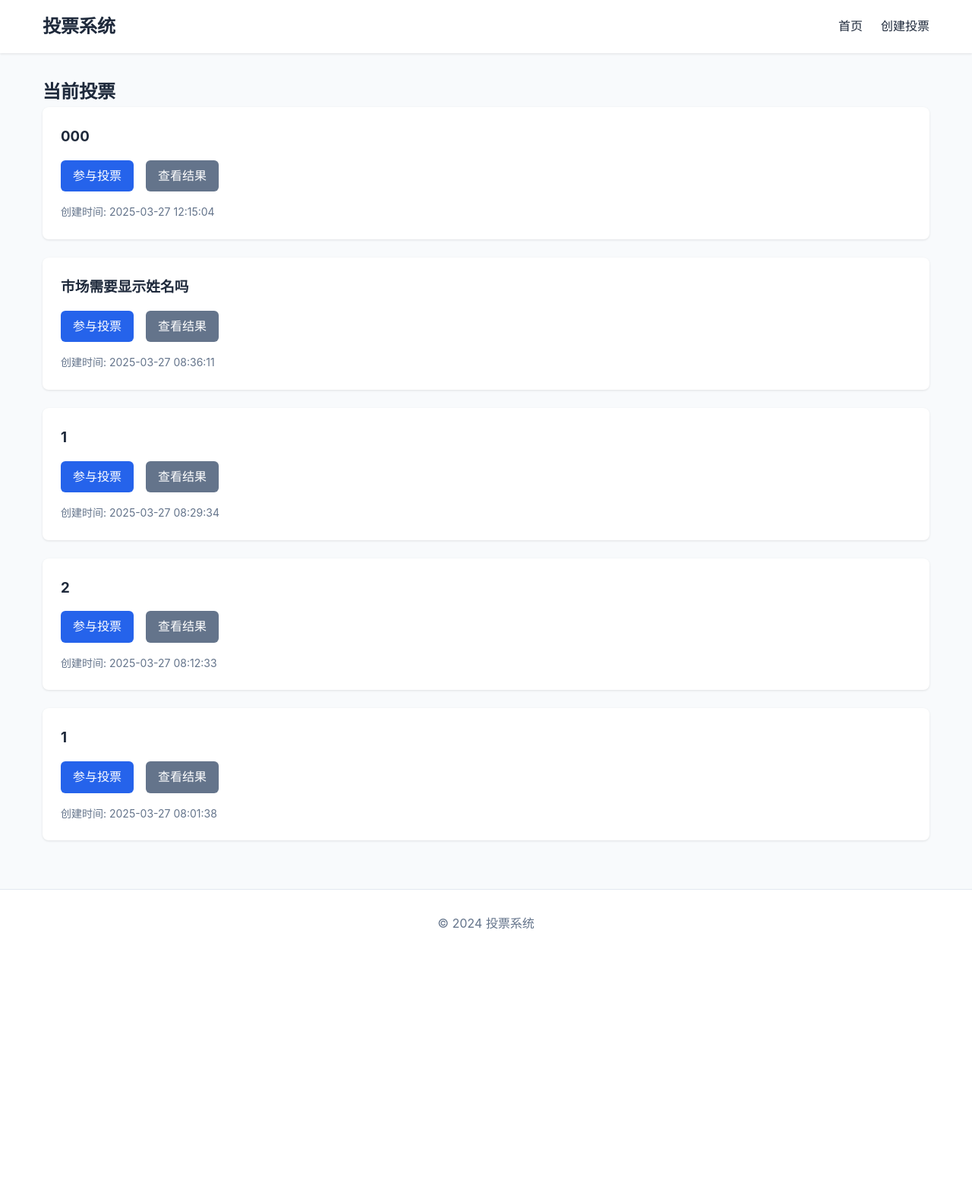
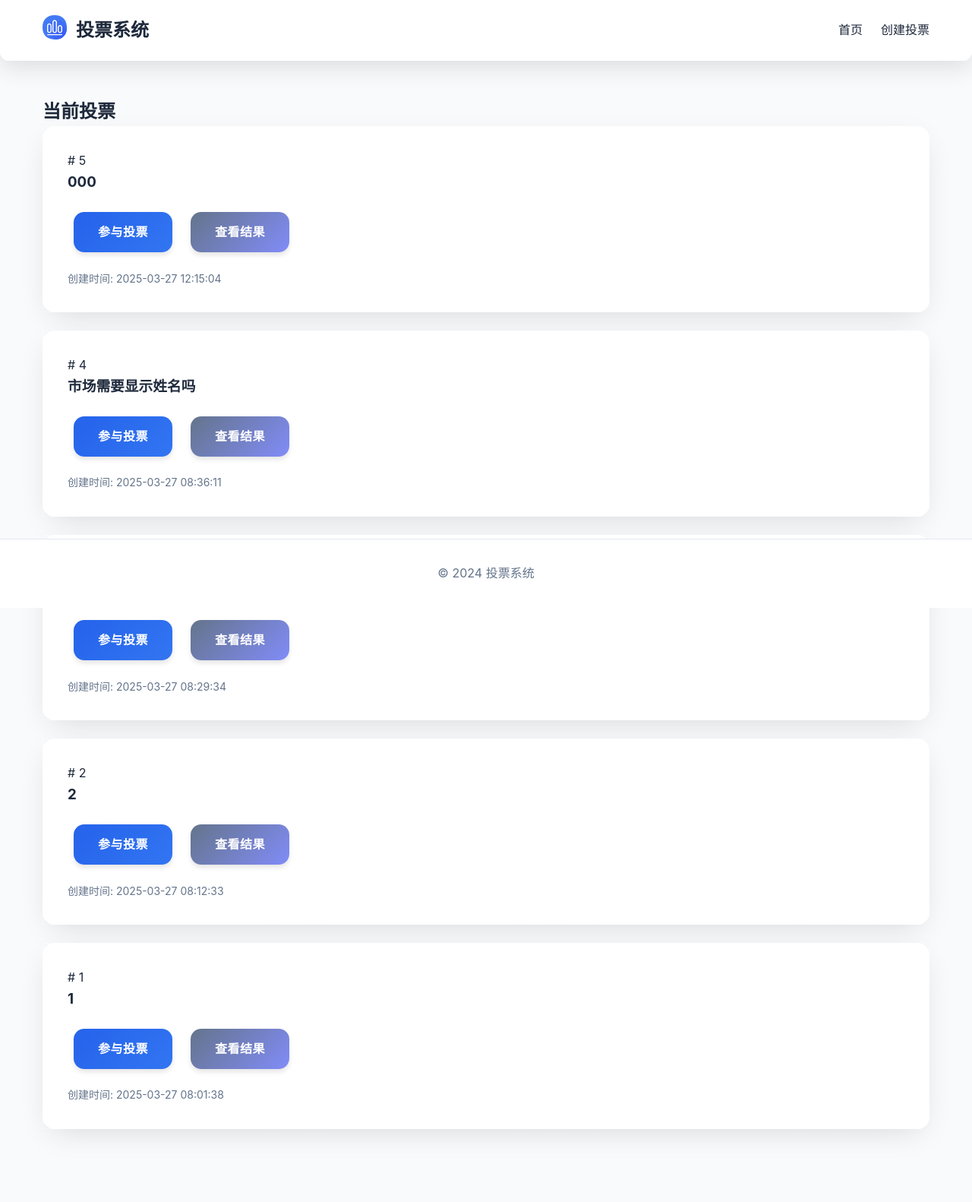
Before and after one commit to AllpickMode/vote, a Flask app: page / in a window 1280 px wide. Shown: the whole page at 76% size. Before the commit the page ends 1223 px from the top, so only its background shows below. Run offline with Flask 3, Linux system fonts and the light colour scheme; data comes from the database, SQL or seed files in the repository; both versions use the stored data as it was after the commit; some libraries are stand-ins or nearby versions.

Commit message:
优化了一些样式和序号显示

```diff
--- a/app.py
+++ b/app.py
@@ -36,7 +36,7 @@ def init_db():
 @app.route('/')
 def index():
     db = get_db()
-    polls = db.execute('SELECT * FROM polls ORDER BY created_at DESC').fetchall()
+    polls = db.execute('SELECT * FROM polls ORDER BY id DESC').fetchall()
     return render_template('index.html', polls=polls)
 
 @app.route('/create', methods=['GET', 'POST'])
--- a/schema.sql
+++ b/schema.sql
@@ -4,8 +4,12 @@ DROP TABLE IF EXISTS options;
 CREATE TABLE polls (
     id INTEGER PRIMARY KEY AUTOINCREMENT,
     question TEXT NOT NULL,
-    created_at TIMESTAMP DEFAULT CURRENT_TIMESTAMP
+    created_at DATETIME DEFAULT CURRENT_TIMESTAMP
 );
+
+-- 为现有数据添加created_at时间戳（假设投票按id顺序创建）
+UPDATE polls SET created_at = DATETIME('now', '-' || id || ' minutes')
+WHERE created_at IS NULL;
 
 CREATE TABLE options (
     id INTEGER PRIMARY KEY AUTOINCREMENT,
--- a/static/style.css
+++ b/static/style.css
@@ -2,12 +2,17 @@
 :root {
     --primary-color: #2563eb;
     --secondary-color: #64748b;
+    --accent-color: #3b82f6;
     --background-color: #f8fafc;
     --text-color: #1e293b;
     --border-color: #e2e8f0;
     --success-color: #22c55e;
     --error-color: #ef4444;
     --warning-color: #f59e0b;
+    --radius: 0.75rem;
+    --transition: all 0.3s cubic-bezier(0.4, 0, 0.2, 1);
+    --shadow-md: 0 4px 6px -1px rgba(0, 0, 0, 0.1);
+    --shadow-lg: 0 10px 15px -3px rgba(0, 0, 0, 0.1);
 }
 
 * {
@@ -21,6 +26,7 @@ body {
     line-height: 1.6;
     color: var(--text-color);
     background-color: var(--background-color);
+    padding-bottom: 4rem; /* 给页脚留出空间 */
 }
 
 /* 布局 */
@@ -32,10 +38,24 @@ body {
 
 /* 导航栏 */
 nav {
-    background-color: white;
-    box-shadow: 0 1px 3px rgba(0, 0, 0, 0.1);
-    padding: 1rem 0;
-    margin-bottom: 2rem;
+    background: linear-gradient(135deg, rgba(255, 255, 255, 0.98) 0%, rgba(245, 247, 250, 0.97) 100%);
+    backdrop-filter: blur(20px) saturate(200%);
+    box-shadow: 0 12px 40px rgba(0, 0, 0, 0.1);
+    padding: 1.2rem 0;
+    margin-bottom: 3rem;
+    position: sticky;
+    top: 0;
+    z-index: 50;
+    border-bottom: 1px solid rgba(0, 0, 0, 0.05);
+    transition: var(--transition);
+    border-radius: 0 0 var(--radius) var(--radius);
+    border: 1px solid rgba(255, 255, 255, 0.25);
+    background-blend-mode: overlay;
+}
+
+nav:hover {
+    box-shadow: 0 8px 32px rgba(0, 0, 0, 0.12);
+    background: linear-gradient(135deg, rgba(255, 255, 255, 0.98) 0%, rgba(255, 255, 255, 0.98) 100%);
 }
 
 .nav-container {
@@ -45,6 +65,30 @@ nav {
     max-width: 1200px;
     margin: 0 auto;
     padding: 0 1rem;
+    gap: 1.5rem;
+}
+
+/* 添加图标容器样式 */
+.nav-brand {
+    display: flex;
+    align-items: center;
+    gap: 0.75rem;
+    text-decoration: none;
+}
+
+.nav-brand img {
+    height: 32px;
+    width: 32px;
+    transition: transform 0.3s ease;
+}
+
+.nav-brand:hover img {
+    transform: scale(1.1);
+}
+
+/* 调整导航链接间距 */
+nav ul {
+    gap: 2rem;
 }
 
 nav h1 {
@@ -97,31 +141,107 @@ nav ul a:hover {
     }
 }
 
-/* 按钮样式 */
+/* 按钮样式 - 现代渐变设计 */
 .button {
-    display: inline-block;
-    padding: 0.5rem 1rem;
-    background-color: var(--primary-color);
+    display: inline-flex;
+    align-items: center;
+    justify-content: center;
+    padding: 0.85rem 2rem;
+    margin: 0.5rem;
+    background: linear-gradient(135deg, var(--primary-color), var(--accent-color));
     color: white;
     text-decoration: none;
-    border-radius: 0.375rem;
     border: none;
+    border-radius: calc(var(--radius) + 2px);
     cursor: pointer;
     font-size: 1rem;
-    transition: all 0.2s;
+    font-weight: 600;
+    transition: var(--transition);
+    position: relative;
+    overflow: hidden;
+    letter-spacing: 0.5px;
+    transform: perspective(100px) translateZ(0);
+    will-change: transform;
+    box-shadow: 0 4px 6px rgba(0, 0, 0, 0.1);
+    background-size: 200% auto;
 }
 
 .button:hover {
-    background-color: #1d4ed8;
-    transform: translateY(-1px);
+    background-position: right center;
+    transform: translateY(-2px) scale(1.02);
+    box-shadow: 0 6px 12px rgba(0, 0, 0, 0.15);
 }
 
+.button:active {
+    transform: translateY(0) scale(0.98);
+}
+
+.button::after {
+    content: '';
+    position: absolute;
+    top: 0;
+    left: 0;
+    width: 100%;
+    height: 100%;
+    background: linear-gradient(
+        45deg,
+        rgba(255, 255, 255, 0.3) 0%,
+        rgba(255, 255, 255, 0.1) 50%,
+        rgba(255, 255, 255, 0.3) 100%
+    );
+    opacity: 0;
+    transition: opacity 0.3s ease;
+}
+
+.button:hover::after {
+    opacity: 1;
+    animation: shine 1.5s infinite;
+}
+
+@keyframes shine {
+    0% { background-position: -100px; }
+    100% { background-position: 200px; }
+}
+
+.button::before {
+    content: '';
+    position: absolute;
+    top: 0;
+    left: 0;
+    width: 100%;
+    height: 100%;
+    background: rgba(255, 255, 255, 0.1);
+    opacity: 0;
+    transition: opacity 0.3s ease;
+}
+
+.button:hover {
+    transform: translateY(-2px);
+    box-shadow: var(--shadow-md);
+}
+
+.button:hover::before {
+    opacity: 1;
+}
+
+.button:active {
+    transform: translateY(0);
+}
+
+/* 次级按钮 */
 .button.secondary {
-    background-color: var(--secondary-color);
+    background: linear-gradient(135deg, var(--secondary-color), #818cf8);
+    position: relative;
 }
 
 .button.secondary:hover {
-    background-color: #475569;
+    background: linear-gradient(135deg, #4f46e5, #6366f1);
+    transform: translateY(-2px);
+    box-shadow: var(--shadow-md);
+}
+
+.button.secondary:active {
+    transform: translateY(0);
 }
 
 /* 投票列表 */
@@ -132,16 +252,51 @@ nav ul a:hover {
 }
 
 .poll-card {
-    background-color: white;
-    border-radius: 0.5rem;
-    padding: 1.5rem;
-    box-shadow: 0 1px 3px rgba(0, 0, 0, 0.1);
-    transition: transform 0.2s;
+    background: rgba(255, 255, 255, 0.95);
+    border-radius: calc(var(--radius) + 4px);
+    padding: 2rem;
+    box-shadow: 0 12px 40px -12px rgba(0, 0, 0, 0.15);
+    transition: var(--transition);
+    position: relative;
+    overflow: hidden;
+    border: 1px solid rgba(255, 255, 255, 0.3);
+    transform: translateY(0);
+    backdrop-filter: blur(8px);
+    border-image: linear-gradient(
+        135deg,
+        rgba(255, 255, 255, 0.4) 0%,
+        rgba(255, 255, 255, 0.1) 100%
+    ) 1;
 }
 
 .poll-card:hover {
-    transform: translateY(-2px);
-    box-shadow: 0 4px 6px rgba(0, 0, 0, 0.1);
+    transform: translateY(-6px);
+    box-shadow: 0 20px 40px -10px rgba(0, 0, 0, 0.12);
+}
+
+.poll-card::before {
+    content: '';
+    position: absolute;
+    top: 0;
+    left: -100%;
+    width: 100%;
+    height: 100%;
+    background: linear-gradient(
+        120deg,
+        rgba(255, 255, 255, 0),
+        rgba(255, 255, 255, 0.3),
+        rgba(255, 255, 255, 0)
+    );
+    transition: left 0.6s;
+}
+
+.poll-card:hover::before {
+    left: 100%;
+}
+
+.poll-card:hover {
+    transform: translateY(-4px);
+    box-shadow: var(--shadow-lg);
 }
 
 .poll-card h3 {
@@ -151,7 +306,7 @@ nav ul a:hover {
 
 .poll-actions {
     display: flex;
-    gap: 1rem;
+    gap: 0.5rem;
     margin-top: 1rem;
 }
 
@@ -363,12 +555,16 @@ nav ul a:hover {
 
 /* 页脚 */
 footer {
-    margin-top: 4rem;
+    position: fixed;
+    left: 0;
+    bottom: 0;
+    width: 100%;
     padding: 2rem 0;
     background-color: white;
     border-top: 1px solid var(--border-color);
     text-align: center;
     color: var(--secondary-color);
+    z-index: 10;
 }
 
 /* 辅助类 */
--- a/templates/base.html
+++ b/templates/base.html
@@ -1,18 +1,28 @@
 <!DOCTYPE html>
-<html lang="en">
+<html lang="zh-CN">
 <head>
     <meta charset="UTF-8">
     <meta name="viewport" content="width=device-width, initial-scale=1.0">
-    <title>{% block title %}{% endblock %} - 投票系统</title>
+    <link rel="icon" href="{{ url_for('static', filename='icons/vote-icon.svg') }}" type="image/svg+xml">
+    <title>{% block title %}{% endblock %} - Vote App</title>
     <link rel="stylesheet" href="{{ url_for('static', filename='style.css') }}">
 </head>
 <body>
-    <nav>
-        <div class="nav-container">
-            <h1><a href="{{ url_for('index') }}">投票系统</a></h1>
-            <ul>
-                <li><a href="{{ url_for('index') }}">首页</a></li>
-                <li><a href="{{ url_for('create') }}">创建投票</a></li>
+    <nav class="main-nav">
+        <div class="nav-container container">
+            <div class="nav-brand">
+                <a href="{{ url_for('index') }}" class="logo-link">
+                    <img src="{{ url_for('static', filename='icons/vote-icon.svg') }}"
+                         alt="投票系统图标"
+                         class="nav-logo"
+                         width="40"
+                         height="40">
+                </a>
+                <h1 class="site-title"><a href="{{ url_for('index') }}">投票系统</a></h1>
+            </div>
+            <ul class="nav-menu">
+                <li class="nav-item"><a href="{{ url_for('index') }}" class="nav-link">首页</a></li>
+                <li class="nav-item"><a href="{{ url_for('create') }}" class="nav-link">创建投票</a></li>
             </ul>
         </div>
     </nav>
--- a/templates/index.html
+++ b/templates/index.html
@@ -5,9 +5,11 @@
 {% block content %}
     <h2>当前投票</h2>
     {% if polls %}
-        <div class="polls-list">
+        <div class="content-block">
+            <div class="polls-list card">
             {% for poll in polls %}
-                <div class="poll-card">
+                <div class="poll-card card-content">
+                    <div class="poll-number"> # {{ loop.revindex }}</div>
                     <h3>{{ poll.question }}</h3>
                     <div class="poll-actions">
                         <a href="{{ url_for('vote', poll_id=poll.id) }}" class="button">参与投票</a>
```
Also changed, not shown: other parts of static/style.css (+48 -11 lines), static/icons/vote-icon.svg (added), votes.db.
